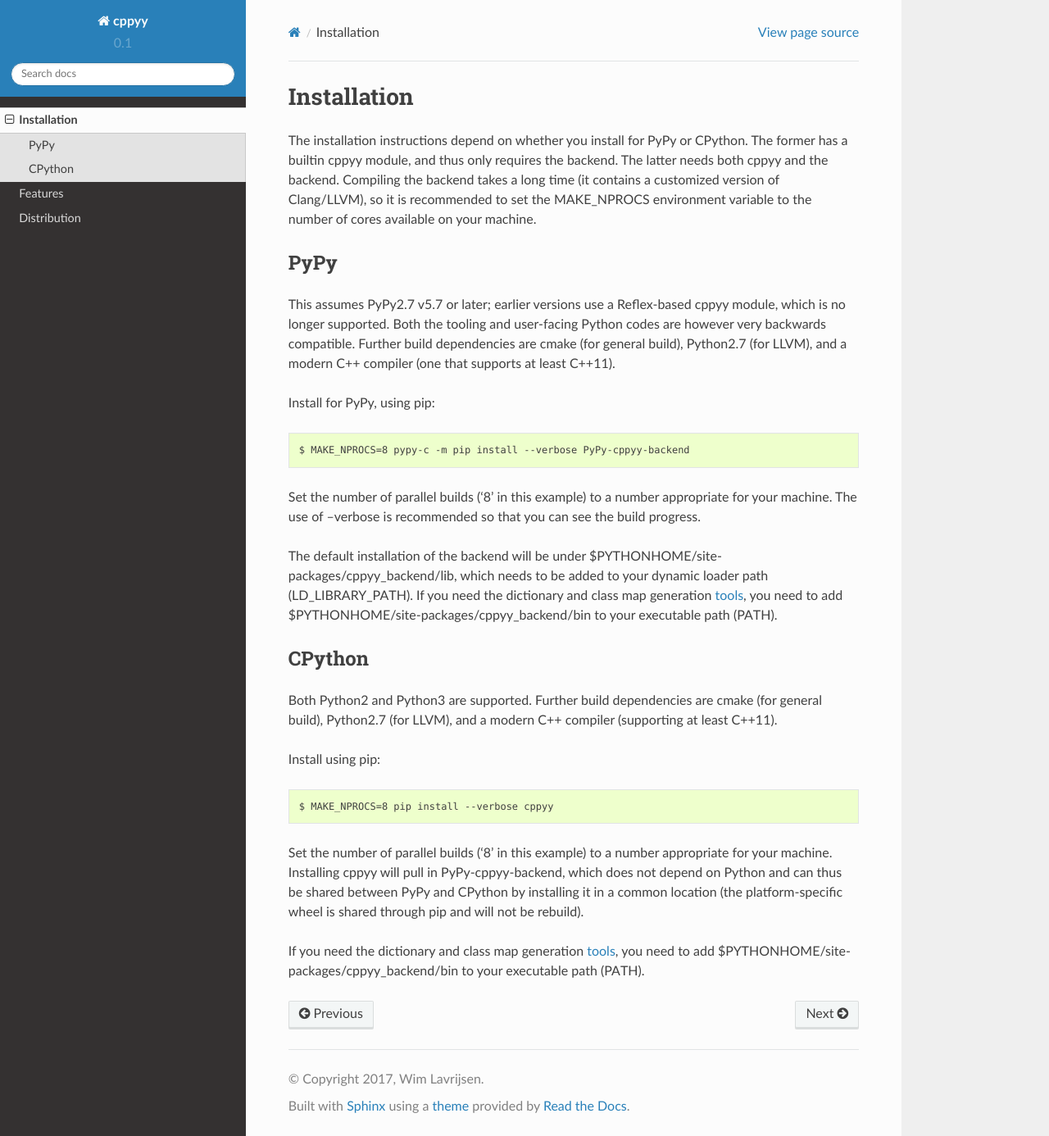
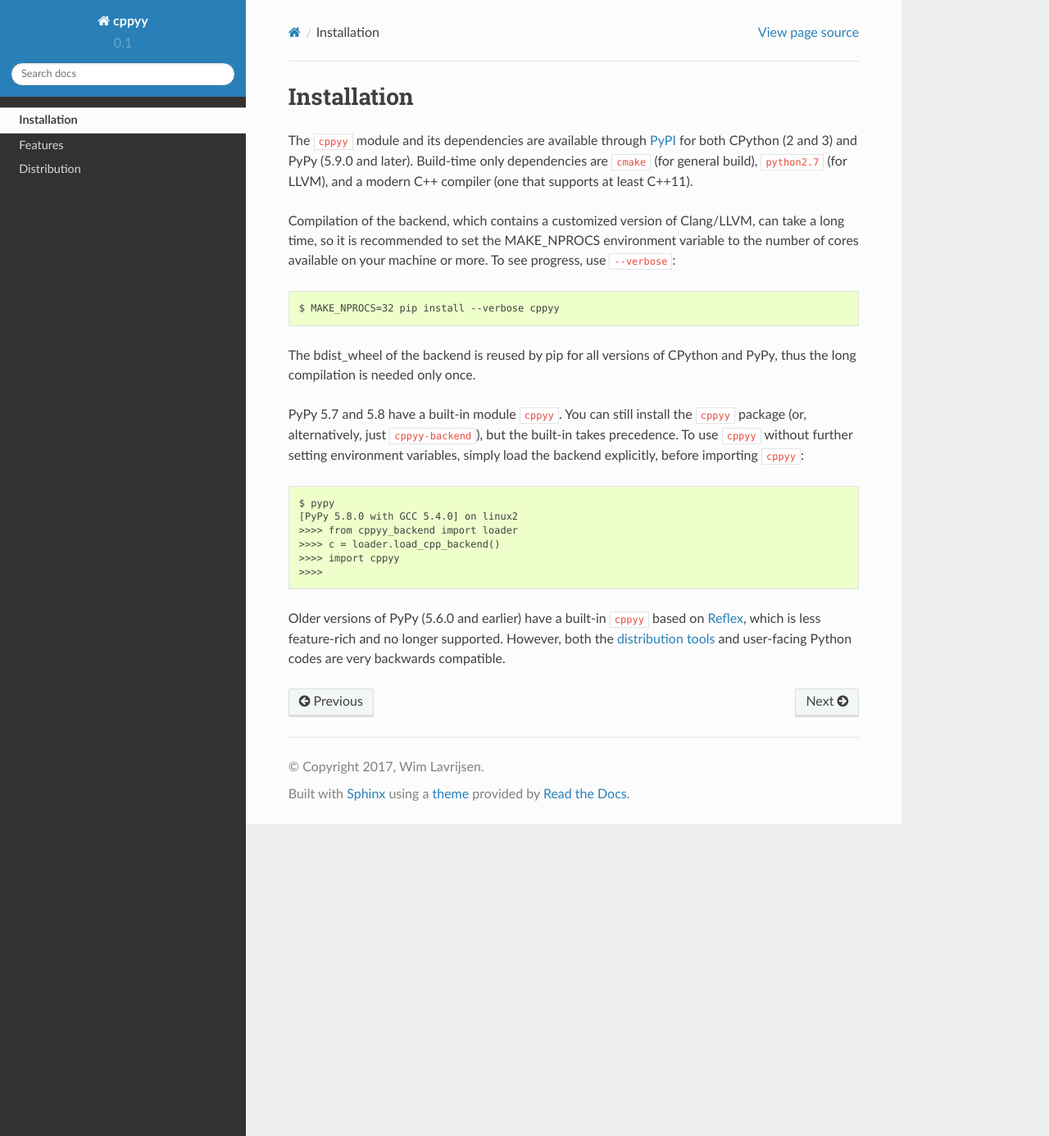
Before and after one commit to wlav/cppyy, a Sphinx documentation site: the page built from doc/source/installation.rst, in a window 1280 px wide and 1386 px high. Shown: the whole window at 82% size. Built offline with Sphinx 7.4.7 and the Read the Docs theme 2.0.0, drawn with Linux system fonts in a browser that asks for light colours.

Commit message:
explain use of cppyy-backend instead of PyPy-cppyy-backend

```diff
--- a/doc/source/installation.rst
+++ b/doc/source/installation.rst
@@ -1,59 +1,38 @@
 Installation
 ============
 
-The installation instructions depend on whether you install for PyPy or
-CPython.
-The former has a builtin cppyy module, and thus only requires the backend.
-The latter needs both cppyy and the backend.
-Compiling the backend takes a long time (it contains a customized version
-of Clang/LLVM), so it is recommended to set the MAKE_NPROCS environment
-variable to the number of cores available on your machine.
+The ``cppyy`` module and its dependencies are available through `PyPI`_ for
+both CPython (2 and 3) and PyPy (5.9.0 and later).
+Build-time only dependencies are ``cmake`` (for general build), ``python2.7``
+(for LLVM), and a modern C++ compiler (one that supports at least C++11).
 
+Compilation of the backend, which contains a customized version of
+Clang/LLVM, can take a long time, so it is recommended to set the MAKE_NPROCS
+environment variable to the number of cores available on your machine or more.
+To see progress, use ``--verbose``::
 
-PyPy
-----
+ $ MAKE_NPROCS=32 pip install --verbose cppyy
 
-This assumes PyPy2.7 v5.7 or later; earlier versions use a Reflex-based cppyy
-module, which is no longer supported.
-Both the tooling and user-facing Python codes are however very backwards
-compatible.
-Further build dependencies are cmake (for general build), Python2.7 (for LLVM),
-and a modern C++ compiler (one that supports at least C++11).
+The bdist_wheel of the backend is reused by pip for all versions of CPython
+and PyPy, thus the long compilation is needed only once.
 
-Install for PyPy, using pip::
+PyPy 5.7 and 5.8 have a built-in module ``cppyy``.
+You can still install the ``cppyy`` package (or, alternatively, just
+``cppyy-backend``), but the built-in takes precedence.
+To use ``cppyy`` without further setting environment variables, simply load
+the backend explicitly, before importing ``cppyy``::
 
- $ MAKE_NPROCS=8 pypy-c -m pip install --verbose PyPy-cppyy-backend
+ $ pypy
+ [PyPy 5.8.0 with GCC 5.4.0] on linux2
+ >>>> from cppyy_backend import loader
+ >>>> c = loader.load_cpp_backend()
+ >>>> import cppyy
+ >>>>
 
-Set the number of parallel builds ('8' in this example) to a number appropriate
-for your machine.
-The use of --verbose is recommended so that you can see the build progress.
+Older versions of PyPy (5.6.0 and earlier) have a built-in ``cppyy`` based on
+`Reflex`_, which is less feature-rich and no longer supported.
+However, both the :doc:`distribution tools <distribution>` and user-facing
+Python codes are very backwards compatible.
 
-The default installation of the backend will be under
-$PYTHONHOME/site-packages/cppyy_backend/lib,
-which needs to be added to your dynamic loader path (LD_LIBRARY_PATH).
-If you need the dictionary and class map generation
-:doc:`tools <distribution>`, you need to add
-$PYTHONHOME/site-packages/cppyy_backend/bin to your executable path (PATH).
-
-
-CPython
--------
-
-Both Python2 and Python3 are supported.
-Further build dependencies are cmake (for general build), Python2.7 (for LLVM),
-and a modern C++ compiler (supporting at least C++11).
-
-Install using pip::
-
- $ MAKE_NPROCS=8 pip install --verbose cppyy
-
-Set the number of parallel builds ('8' in this example) to a number appropriate
-for your machine.
-Installing cppyy will pull in PyPy-cppyy-backend, which does not depend on
-Python and can thus be shared between PyPy and CPython by installing it in a
-common location (the platform-specific wheel is shared through pip and will not
-be rebuild).
-
-If you need the dictionary and class map generation
-:doc:`tools <distribution>`, you need to add
-$PYTHONHOME/site-packages/cppyy_backend/bin to your executable path (PATH).
+.. _`PyPI`: https://pypi.python.org/pypi/cppyy/
+.. _`Reflex`: https://root.cern.ch/how/how-use-reflex
```
Also changed, not shown: doc/source/distribution.rst (+3 -8 lines).
